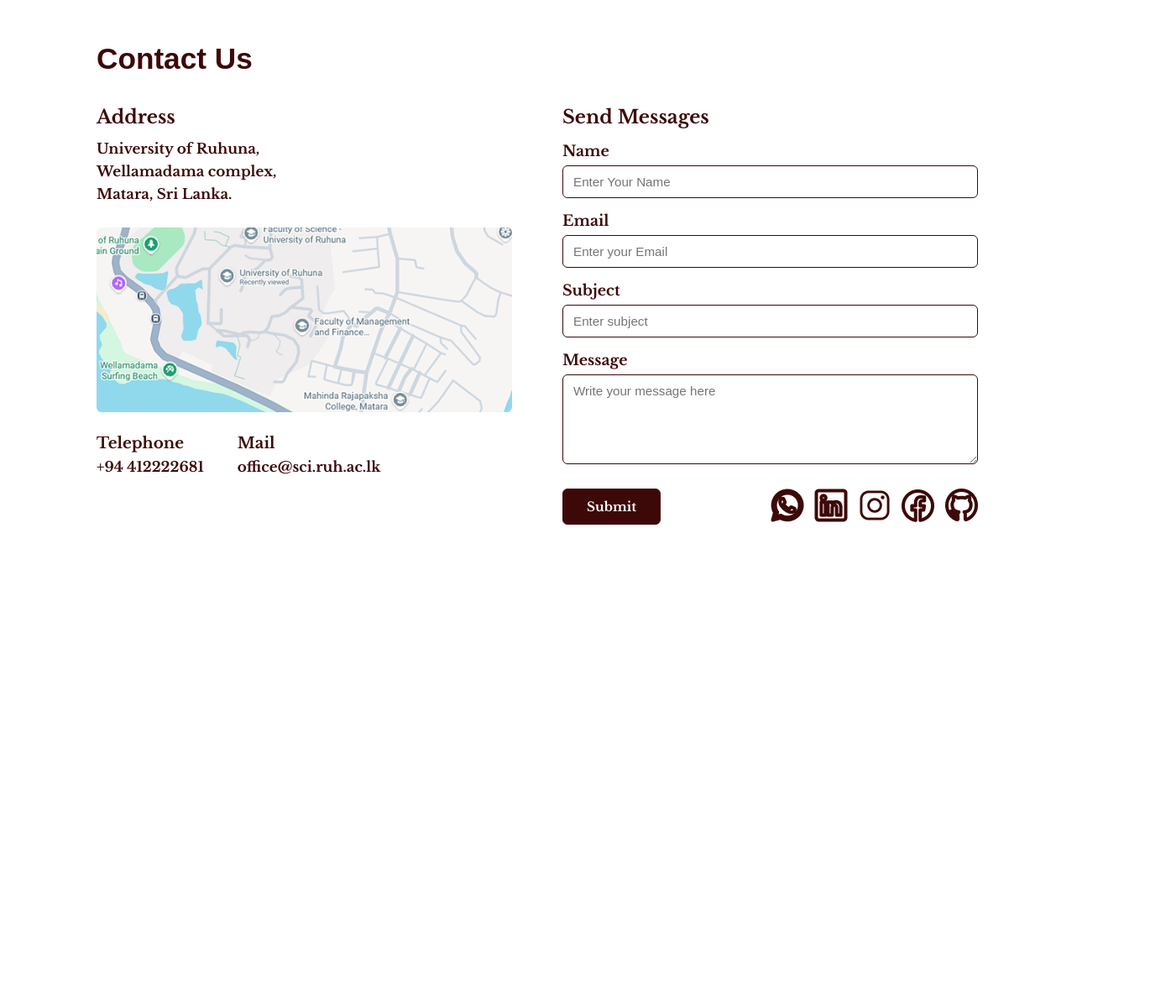
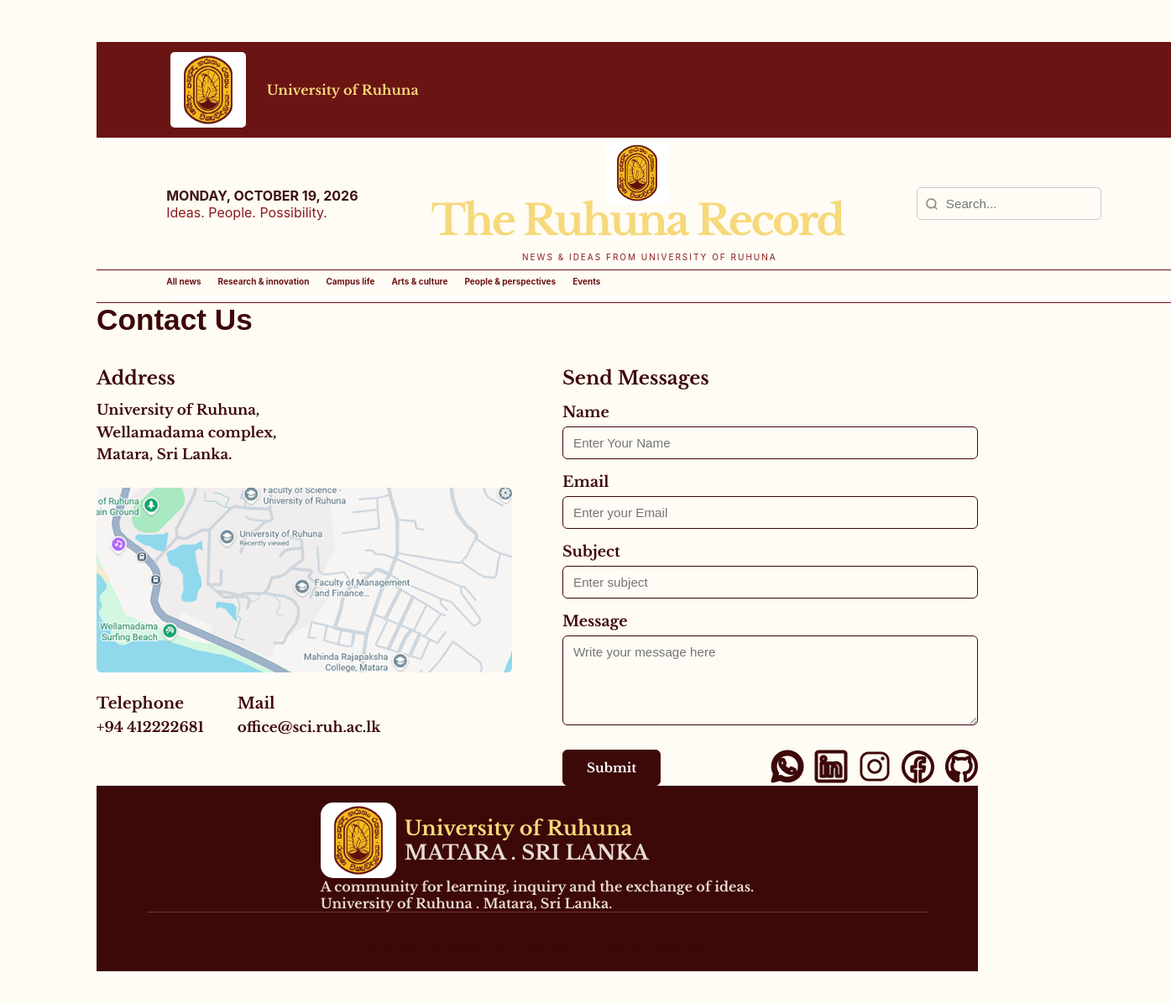
Before and after one commit to iroDhananjaya/Group-12-GitProject, a plain HTML site: page htmlFiles/Contact_page.html in a window 1280 px wide. Shown: the whole page at 84% size, 1395 px wide, since content can reach past the window. Before the commit the page ends 800 px from the top, so only its background shows below. Drawn offline with Linux system fonts and the light colour scheme; files whose address does not match are found by name.

Commit message:
Add header and footer to contact page

```diff
--- a/cssFiles/contact_page.css
+++ b/cssFiles/contact_page.css
@@ -26,6 +26,129 @@ body {
     background: white;
     color: #3D0808;
     padding: 50px 20px;
+}
+body{
+    margin: 0;
+    background-color: rgb(255, 251, 245);
+}
+#headRibbon{
+    width:100vw;
+}
+#HribbonTop{
+    background-color:#6B1414 ;
+
+}
+#Hlogo{
+    display: flex;
+    flex-direction: row;
+    margin-left: 5%;
+    color:#F5D97A;
+    font-family: Libre Baskerville,Arial, Helvetica, sans-serif;
+}
+#logoText{
+    margin-left: 0;
+    margin-top: auto;
+    margin-bottom: auto;
+}
+#logo{
+    width:2%;
+    border-radius: 5px;
+    margin: 1% 2%;
+}
+#HribbonMiddle{
+    display: flex;
+    flex-direction: row;
+    padding: 0px 6.5%;
+    justify-content: space-between;
+}
+#date{
+    margin-top: auto;
+    margin-bottom: auto;
+    color:#3D1010;
+    font-family: Inter,Arial, Helvetica, sans-serif;
+    font-weight: bold;
+}
+#date span{
+    color:#8B1A1A;
+    font-weight: 400;
+}
+#Mlogo{
+    width: 15%;
+    border-radius: 5px;
+    margin: 1% 2%;
+}
+#MLogoText{
+    margin: 0;
+    color:#F5D97A;
+    letter-spacing: -2.6px;
+    text-align: center;
+    font-size: 50px;
+    line-height: 30px;
+    font-family: libre Baskerville,Arial, Helvetica, sans-serif;
+}
+#MLogoText span{
+    color:#8B1A1A;
+    font-size: 10px;
+    font-family: Inter,Arial, Helvetica, sans-serif;
+    letter-spacing: 2px;
+    margin-left: 6%;
+    font-weight: 400;
+}
+#searchBar{
+    width: 100%;
+    box-sizing: border-box;
+    padding: 10px 10px 10px 34px;
+    border: 1px solid #ccc;
+    border-radius: 5px;
+}
+#searchBox{
+    position: relative;
+    width: 220px;
+    margin-top: auto;
+    margin-bottom: auto;
+}
+#searchIcon{
+    position: absolute;
+    top: 50%;
+    left: 10px;
+    width: 16px;
+    height: 16px;
+    object-fit: contain;
+    transform: translateY(-50%);
+}
+#MRibbonLogo{
+    display: flex;
+    flex-direction: column;
+    align-items: center;
+}
+#HribbonMenu{
+    border-top: 1px solid #6B1414;
+    border-bottom: 1px solid #6B1414;
+    height: clamp(40px, 4vh, 60px);
+}
+#menuItems{
+    display: flex;
+    flex-direction: row;
+    gap: 20px;
+    margin-left: 6.5%;
+    font-family: Inter,Arial, Helvetica, sans-serif;
+    font-size: 10px;
+    font-weight: bold;
+    color:#6B1414;
+    height: 92%;
+    align-items: center;
+    border-bottom: 4px solid #fefefe;
+}
+#menuItems div{
+    display: flex;
+    align-items: center;
+    height: 100%;
+    box-sizing: border-box;
+    border-bottom: 4px solid transparent;
+}
+#menuItems div:hover{
+    cursor: pointer;
+    border-bottom: 4px solid #6B1414;
 }
 
 .f_body {
@@ -231,6 +354,63 @@ hr {
     font-size: 0.9rem;
     color: #6b5b54;
 }
+#footerLogoText{
+    font-size:24px;
+    color:#6B1414;
+    margin:0;
+    font-family: 'Libre Baskerville', Times, serif;
+}
+#UORLogo,#FooterUORLogo{
+    display:flex;
+    flex-direction: row;
+    gap:10px;
+    align-items: center;
+}
+#logo,#footerLogo{
+    width:clamp(90px, 2vw, 100px);
+    height:auto;
+}
+#footer{
+    display: flex;
+    flex-direction: column;
+    padding: 20px 60px;
+    box-sizing: border-box;
+    background-color:#3D0808;
+}
+#footerContent{
+    display: flex;
+    flex-direction: row;
+    align-items: right;
+    justify-content: space-between;
+}
+#footerLinks p{
+    display: flex;
+    flex-direction: row;
+    color:#E8DCD2;
+    font-size: 12px;
+}
+#footer hr{
+    width: 100%;
+    border: 0;
+    border-top: 1px solid #723333;
+}
+#footerLogoText{
+    color:#F5D97A;
+}
+#footerSublogoText{
+    color:#E8DCD2;
+}
+#footerContent{
+    display: flex;
+    flex-direction: column;
+    align-items: center;
+}
+#content p{
+    color:#E8DCD2;
+}
+#footerLogo{
+    border-radius: 15px;
+}
 
 @media (max-width: 768px) {
     .columns,
--- a/htmlFiles/Contact_page.html
+++ b/htmlFiles/Contact_page.html
@@ -9,6 +9,37 @@
 <body>
 
     <div class="f_body">
+        <div id="headRibbon">
+            <div id="HribbonTop">
+                <div id="Hlogo">
+                    <img src="/Group-12-GitProject/pictures/logo.webp" id="logo" alt="logo.webp">
+                    <div id="logoText">University of Ruhuna</div>
+                </div>
+            </div>
+            <div id="HribbonMiddle">
+                <div id="date">
+                    <p>MONDAY, OCTOBER 19, 2026<br/><span>Ideas. People. Possibility.</span></p>
+                </div>
+                <div id="MRibbonLogo">
+                    <img src="/Group-12-GitProject/pictures/logo.webp" id="Mlogo" alt="logo.webp">
+                    <p id="MLogoText">The Ruhuna Record<br/><span>NEWS & IDEAS FROM UNIVERSITY OF RUHUNA</span></p>
+                </div>
+                <div id="searchBox">
+                    <img src="/Group-12-GitProject/pictures/search.png" alt="" id="searchIcon">
+                    <input type="text" id="searchBar" placeholder="Search...">
+                </div>
+            </div>
+            <div id="HribbonMenu">
+                <div id="menuItems">
+                    <div>All news</div>
+                    <div>Research & innovation</div>
+                    <div>Campus life</div>
+                    <div>Arts & culture</div>
+                    <div>People & perspectives</div>
+                    <div>Events</div>
+                </div>
+            </div>
+        </div>
         <h1>Contact Us</h1>
 
         <div class="columns">
@@ -65,6 +96,22 @@
                 </form>
             </div>
         </div>
+        <div id="footer">
+            <div id="footerContent">
+                <div id="content">
+                    <div id="FooterUORLogo">
+                        <img src="/Group-12-GitProject/pictures/logo.webp" alt="UOR Logo" id="footerLogo">
+                        <div id="footerLogoText">University of Ruhuna<br /><span id="footerSublogoText">MATARA . SRI LANKA</span></div>
+                    </div>
+                    <p>A community for learning, inquiry and the exchange of ideas.</p>
+                    <p>University of Ruhuna . Matara, Sri Lanka.</p>
+                </div>
+                <hr>
+                <div id="copyRight">
+                    <p>&copy; 2026 University of Ruhuna. All rights reserved.</p>
+                </div>
+            </div>
+        </div>
     </div>
 
 </body>
```
